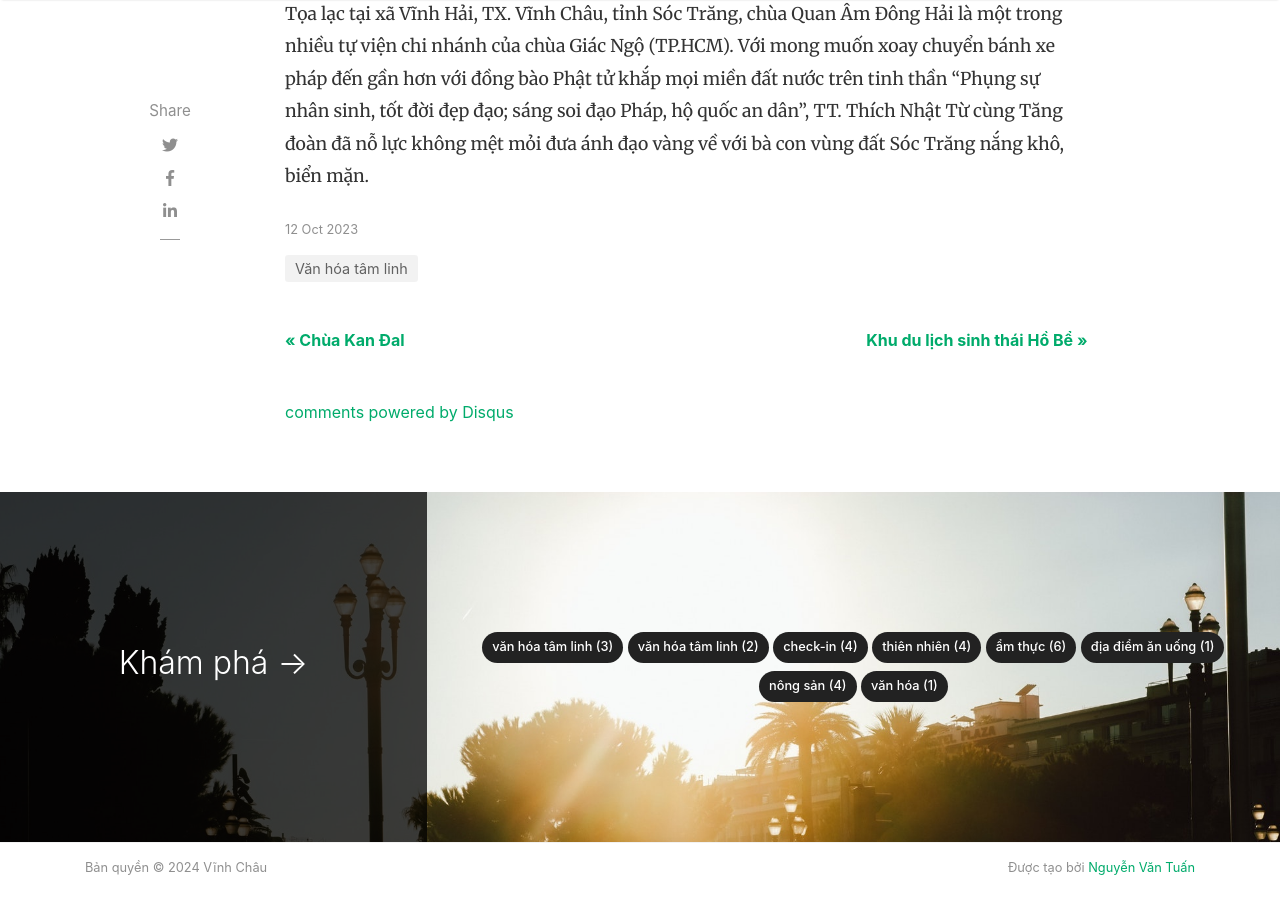
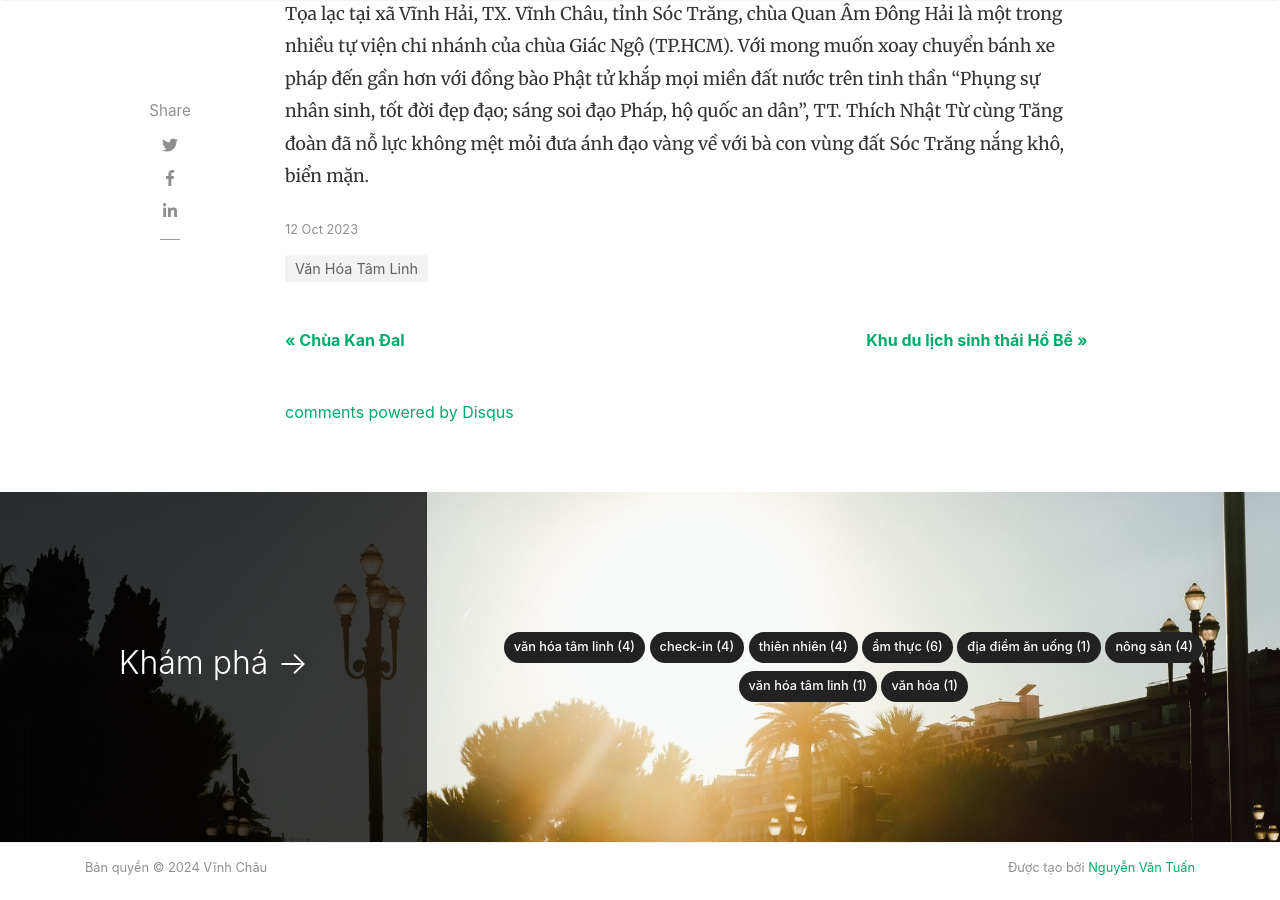
Before and after one commit to txvinhchau/txvinhchau.github.io, a Jekyll site: the page built from _posts/2023-10-12-chua-quan-am-dong-hai.md, in a window 1280 px wide and 900 px high, scrolled down 1155 px. Built offline with Jekyll 4.4.1, drawn with Linux system fonts in a browser that asks for light colours; nearby versions of some CDN libraries; comment, search, counter and statistics services are not loaded.

```diff
--- a/_posts/2023-10-12-chua-quan-am-dong-hai.md
+++ b/_posts/2023-10-12-chua-quan-am-dong-hai.md
@@ -2,7 +2,7 @@
 layout: post
 title: "Chùa Quan Âm Đông Hải"
 author: bt
-categories: [Văn hóa tâm linh]
+categories: [Văn Hóa Tâm Linh]
 image: assets/images/spirituality/chua-quan-am-dong-hai1.jpg
 toc: true
 beforetoc: "Ngoài những địa điểm tham quan du lịch thì bạn không thể nào bỏ qua các ngôi chùa, cổ miếu là nét văn hóa tâm linh đặc trưng của vùng đất Vĩnh Châu. Bạn sẽ được khám phá các kiến trúc tỉ mĩ, hiện đại, hoành tráng theo nhiều phong cách thiết kế khác nhau."
```
